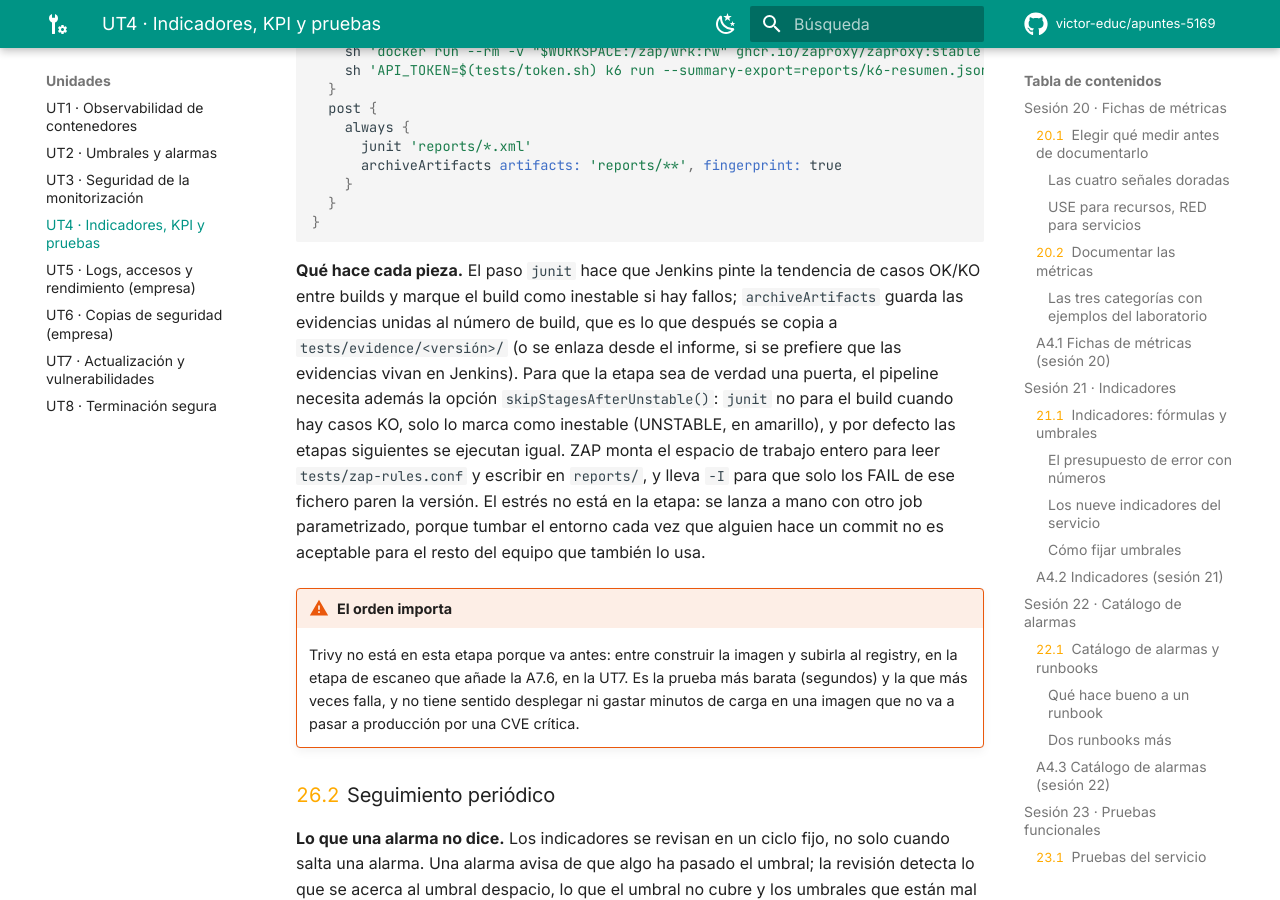
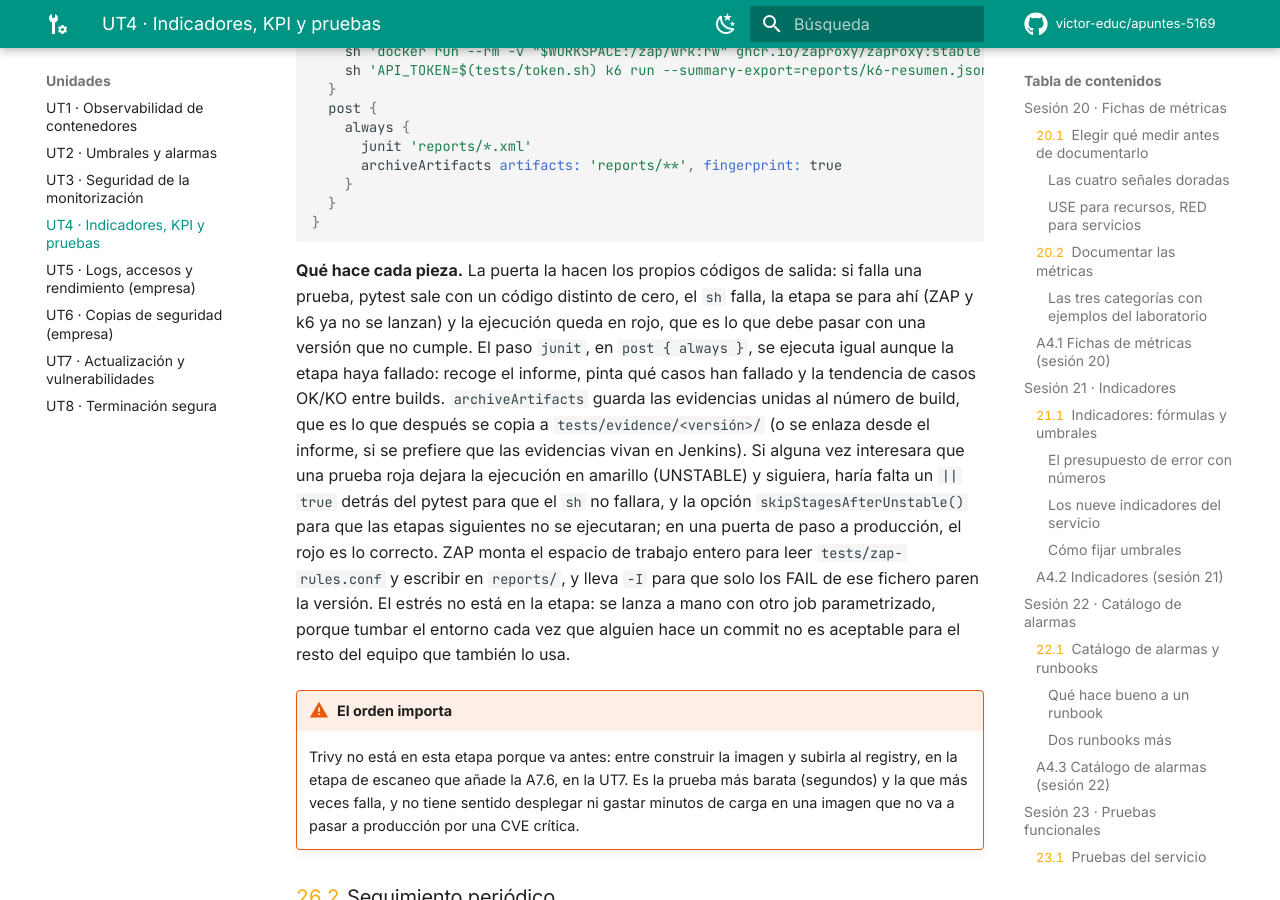
Before and after one commit to victor-educ/apuntes-5169, an MkDocs documentation site: the page built from docs/ut/ut4-kpi-pruebas.md, in a window 1280 px wide and 900 px high, scrolled down 48616 px. Built offline with MkDocs 1.6.1 and Material for MkDocs 9.7.7, drawn with Linux system fonts in a browser that asks for light colours; comment, search, counter and statistics services are not loaded.

Commit message:
UT4: la puerta de pruebas para en rojo; laboratorio: qué VM vigila la UT7
Co-Authored-By: Claude Opus 5.5 <noreply@anthropic.com>

````diff
--- a/docs/ut/ut4-kpi-pruebas.md
+++ b/docs/ut/ut4-kpi-pruebas.md
@@ -991,7 +991,7 @@ stage('Pruebas en pre') {
 }
 ```
 
-**Qué hace cada pieza.** El paso `junit` hace que Jenkins pinte la tendencia de casos OK/KO entre builds y marque el build como inestable si hay fallos; `archiveArtifacts` guarda las evidencias unidas al número de build, que es lo que después se copia a `tests/evidence/<versión>/` (o se enlaza desde el informe, si se prefiere que las evidencias vivan en Jenkins). Para que la etapa sea de verdad una puerta, el pipeline necesita además la opción `skipStagesAfterUnstable()`: `junit` no para el build cuando hay casos KO, solo lo marca como inestable (UNSTABLE, en amarillo), y por defecto las etapas siguientes se ejecutan igual. ZAP monta el espacio de trabajo entero para leer `tests/zap-rules.conf` y escribir en `reports/`, y lleva `-I` para que solo los FAIL de ese fichero paren la versión. El estrés no está en la etapa: se lanza a mano con otro job parametrizado, porque tumbar el entorno cada vez que alguien hace un commit no es aceptable para el resto del equipo que también lo usa.
+**Qué hace cada pieza.** La puerta la hacen los propios códigos de salida: si falla una prueba, pytest sale con un código distinto de cero, el `sh` falla, la etapa se para ahí (ZAP y k6 ya no se lanzan) y la ejecución queda en rojo, que es lo que debe pasar con una versión que no cumple. El paso `junit`, en `post { always }`, se ejecuta igual aunque la etapa haya fallado: recoge el informe, pinta qué casos han fallado y la tendencia de casos OK/KO entre builds. `archiveArtifacts` guarda las evidencias unidas al número de build, que es lo que después se copia a `tests/evidence/<versión>/` (o se enlaza desde el informe, si se prefiere que las evidencias vivan en Jenkins). Si alguna vez interesara que una prueba roja dejara la ejecución en amarillo (UNSTABLE) y siguiera, haría falta un `|| true` detrás del pytest para que el `sh` no fallara, y la opción `skipStagesAfterUnstable()` para que las etapas siguientes no se ejecutaran; en una puerta de paso a producción, el rojo es lo correcto. ZAP monta el espacio de trabajo entero para leer `tests/zap-rules.conf` y escribir en `reports/`, y lleva `-I` para que solo los FAIL de ese fichero paren la versión. El estrés no está en la etapa: se lanza a mano con otro job parametrizado, porque tumbar el entorno cada vez que alguien hace un commit no es aceptable para el resto del equipo que también lo usa.
 
 !!! ojo "El orden importa"
     Trivy no está en esta etapa porque va antes: entre construir la imagen y subirla al registry, en la etapa de escaneo que añade la A7.6, en la UT7. Es la prueba más barata (segundos) y la que más veces falla, y no tiene sentido desplegar ni gastar minutos de carga en una imagen que no va a pasar a producción por una CVE crítica.
````
Also changed, not shown: docs/laboratorio.md (+1 -1 lines).
